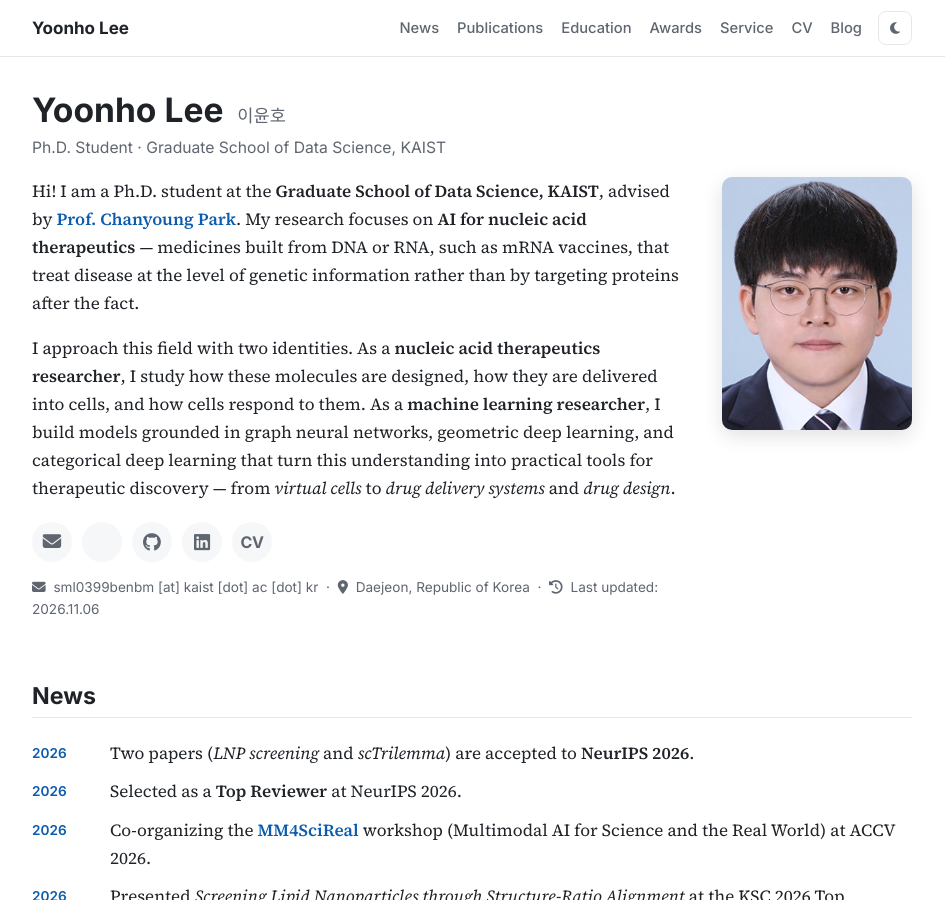
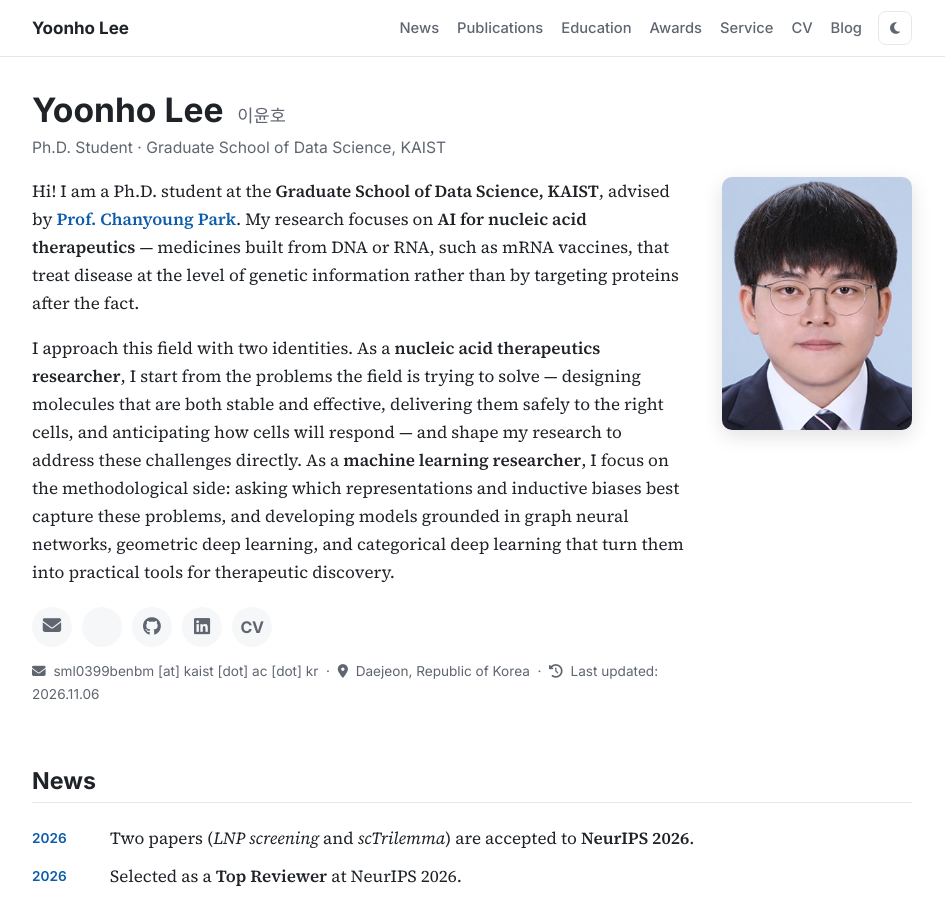
Before and after one commit to Yoonho-Lee-AI4Science/Yoonho-Lee-AI4Science.github.io, a Jekyll site: the page built from index.html, in a window 1280 px wide and 900 px high. Shown: the whole window, without its empty margins (168-1113 px from the left). Built offline with Jekyll 4.4.1, drawn with Linux system fonts in a browser that asks for light colours; a style sheet for code colours, icons or effects is not loaded.

Commit message:
Refine dual-identity paragraph in bio
Co-Authored-By: Claude Opus 5.5 <noreply@anthropic.com>

```diff
--- a/index.html
+++ b/index.html
@@ -56,12 +56,14 @@
         </p>
         <p>
           I approach this field with two identities.
-          As a <strong>nucleic acid therapeutics researcher</strong>, I study how these molecules are
-          designed, how they are delivered into cells, and how cells respond to them.
-          As a <strong>machine learning researcher</strong>, I build models grounded in graph neural networks,
-          geometric deep learning, and categorical deep learning that turn this understanding into
-          practical tools for therapeutic discovery — from <em>virtual cells</em> to
-          <em>drug delivery systems</em> and <em>drug design</em>.
+          As a <strong>nucleic acid therapeutics researcher</strong>, I start from the problems the field
+          is trying to solve — designing molecules that are both stable and effective, delivering them
+          safely to the right cells, and anticipating how cells will respond — and shape my research
+          to address these challenges directly.
+          As a <strong>machine learning researcher</strong>, I focus on the methodological side:
+          asking which representations and inductive biases best capture these problems, and developing
+          models grounded in graph neural networks, geometric deep learning, and categorical deep learning
+          that turn them into practical tools for therapeutic discovery.
         </p>
 
         <ul class="social">
```
